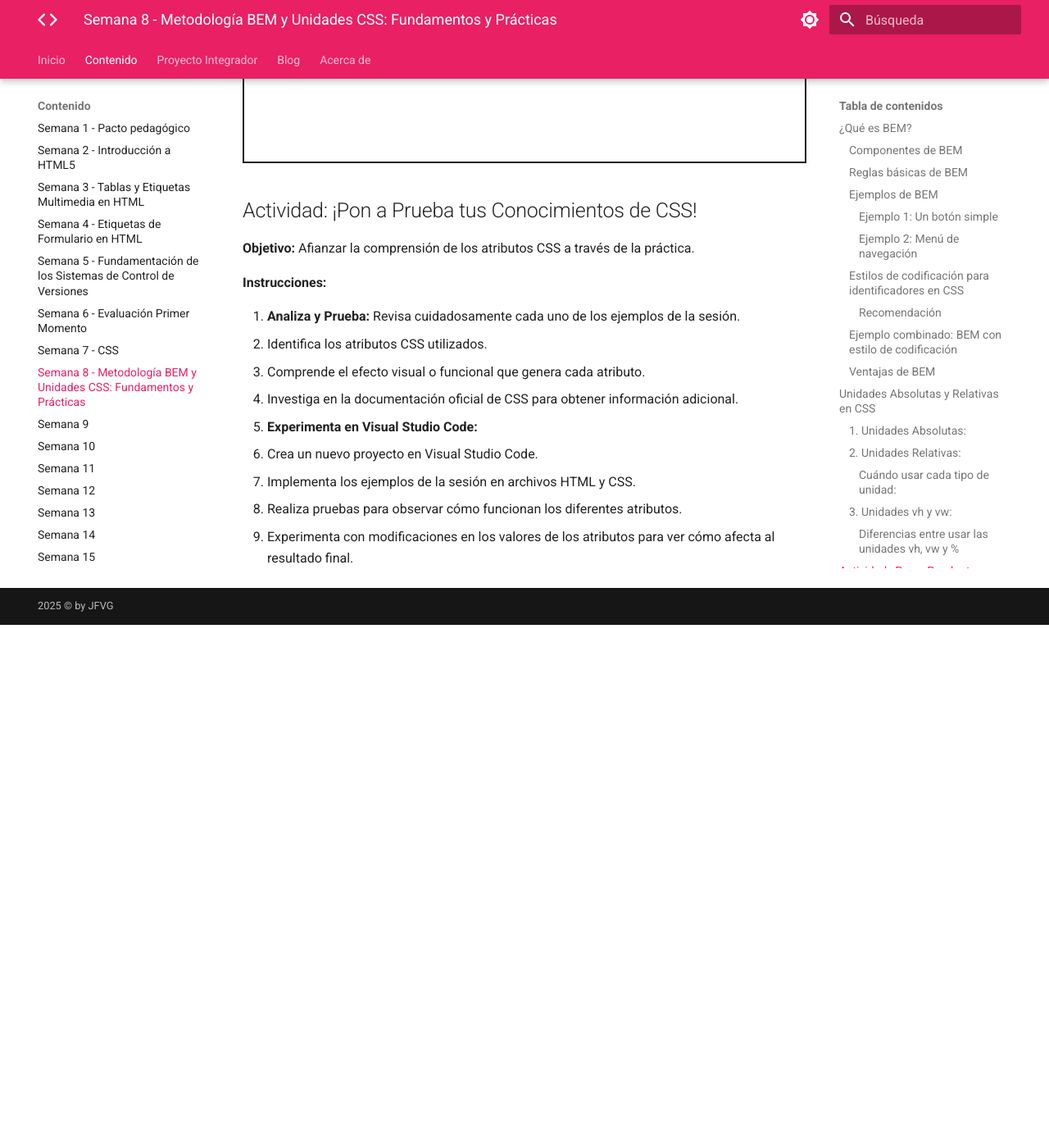
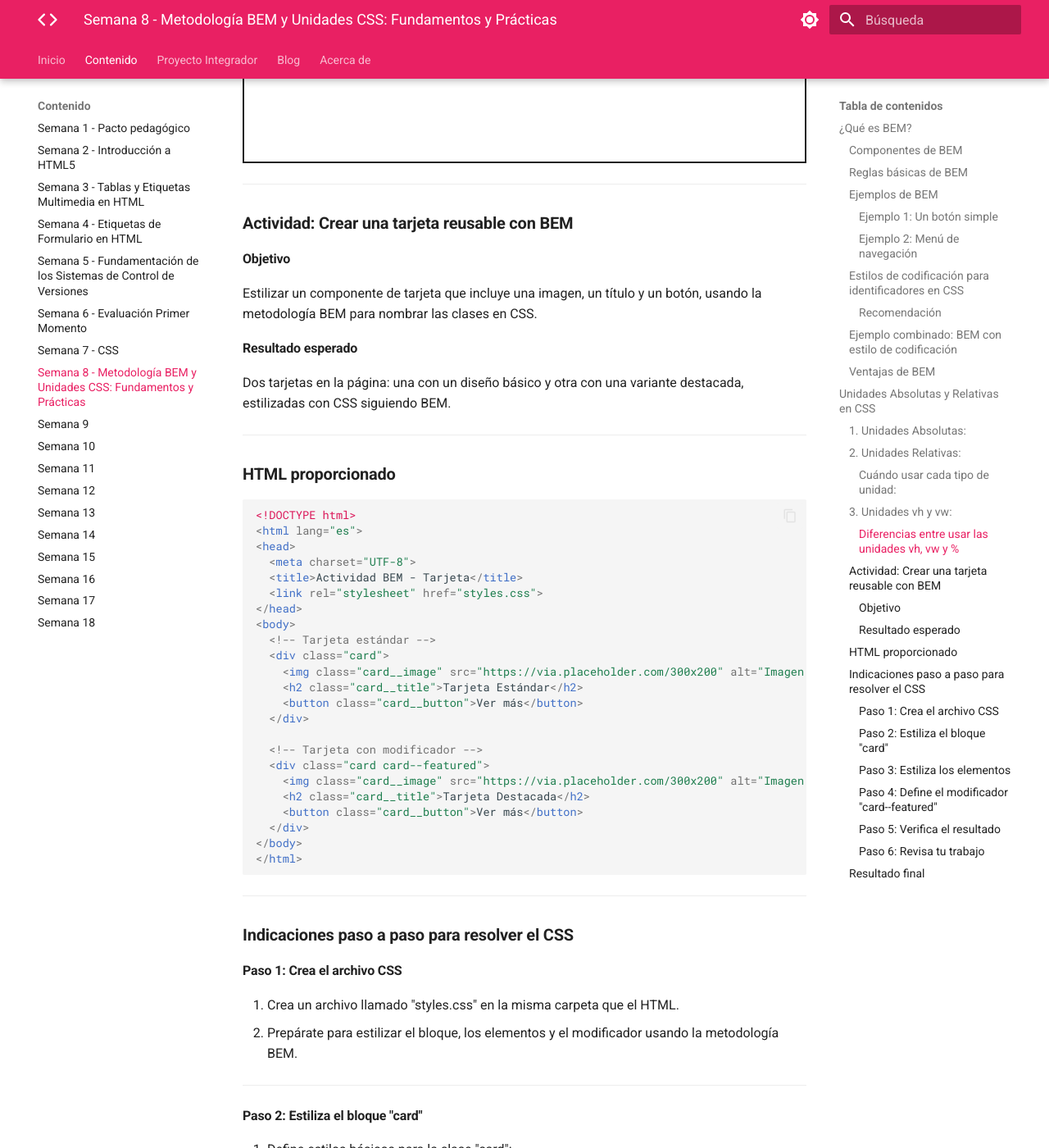
Before and after one commit to jfinfocesde/25ip, an MkDocs documentation site: the page built from docs/content/p8.md, in a window 1280 px wide and 1400 px high, scrolled down 9816 px. Shown: the whole window at 82% size. Built offline with MkDocs 1.6.1 and Material for MkDocs 9.7.7, drawn with Linux system fonts in a browser that asks for light colours; a script that is not in the unit is left out; before the commit the page ends 10578 px from its top, so only the background shows below that; some of the changed text lies outside the part shown.

Commit message:
03-04-2025

````diff
--- a/docs/content/p8.md
+++ b/docs/content/p8.md
@@ -353,18 +353,104 @@ Las unidades `vh`, `vw` y `%` son todas unidades relativas en CSS que se usan pa
 </p>
 <script async src="https://public.codepenassets.com/embed/index.js"></script>
 
-## Actividad: ¡Pon a Prueba tus Conocimientos de CSS!
+---
 
-**Objetivo:** Afianzar la comprensión de los atributos CSS a través de la práctica.
+### **Actividad: Crear una tarjeta reusable con BEM**
 
-**Instrucciones:**
+#### **Objetivo**
+Estilizar un componente de tarjeta que incluye una imagen, un título y un botón, usando la metodología BEM para nombrar las clases en CSS.
 
-1. **Analiza y Prueba:** Revisa cuidadosamente cada uno de los ejemplos de la sesión.
-   - Identifica los atributos CSS utilizados.
-   - Comprende el efecto visual o funcional que genera cada atributo.
-   - Investiga en la documentación oficial de CSS para obtener información adicional.
-2. **Experimenta en Visual Studio Code:**
-   - Crea un nuevo proyecto en Visual Studio Code.
-   - Implementa los ejemplos de la sesión en archivos HTML y CSS.
-   - Realiza pruebas para observar cómo funcionan los diferentes atributos.
-   - Experimenta con modificaciones en los valores de los atributos para ver cómo afecta al resultado final.
+#### **Resultado esperado**
+Dos tarjetas en la página: una con un diseño básico y otra con una variante destacada, estilizadas con CSS siguiendo BEM.
+
+---
+
+### **HTML proporcionado**
+```html
+<!DOCTYPE html>
+<html lang="es">
+<head>
+  <meta charset="UTF-8">
+  <title>Actividad BEM - Tarjeta</title>
+  <link rel="stylesheet" href="styles.css">
+</head>
+<body>
+  <!-- Tarjeta estándar -->
+  <div class="card">
+    <img class="card__image" src="https://via.placeholder.com/300x200" alt="Imagen de ejemplo">
+    <h2 class="card__title">Tarjeta Estándar</h2>
+    <button class="card__button">Ver más</button>
+  </div>
+
+  <!-- Tarjeta con modificador -->
+  <div class="card card--featured">
+    <img class="card__image" src="https://via.placeholder.com/300x200" alt="Imagen destacada">
+    <h2 class="card__title">Tarjeta Destacada</h2>
+    <button class="card__button">Ver más</button>
+  </div>
+</body>
+</html>
+```
+
+---
+
+### **Indicaciones paso a paso para resolver el CSS**
+
+#### **Paso 1: Crea el archivo CSS**
+1. Crea un archivo llamado "styles.css" en la misma carpeta que el HTML.
+2. Prepárate para estilizar el bloque, los elementos y el modificador usando la metodología BEM.
+
+---
+
+#### **Paso 2: Estiliza el bloque "card"**
+1. Define estilos básicos para la clase "card":
+   - Establece un ancho fijo (por ejemplo, 300 píxeles).
+   - Añade un borde visible (como 1 píxel sólido de color gris).
+   - Incluye espaciado interno (padding) y externo (margin).
+   - Asegúrate de que las tarjetas se muestren en línea (usa display inline-block o similar).
+
+---
+
+#### **Paso 3: Estiliza los elementos**
+1. Para la clase "card__image":
+   - Haz que la imagen ocupe todo el ancho del contenedor.
+   - Redondea las esquinas ligeramente.
+2. Para la clase "card__title":
+   - Define un tamaño de fuente legible (como 20 píxeles).
+   - Añade un color oscuro y algo de margen superior e inferior.
+3. Para la clase "card__button":
+   - Establece un color de fondo (como azul).
+   - Usa texto blanco, un borde redondeado y un tamaño de padding cómodo.
+
+---
+
+#### **Paso 4: Define el modificador "card--featured"**
+1. Añade estilos para la clase "card--featured":
+   - Cambia el color del borde (por ejemplo, a naranja).
+   - Modifica el fondo para que sea diferente (como un tono claro).
+2. Ajusta los elementos dentro de la tarjeta destacada si es necesario:
+   - Cambia el color del título para que combine con el modificador.
+   - Modifica el color del botón para que sea coherente con el diseño destacado.
+
+---
+
+#### **Paso 5: Verifica el resultado**
+1. Guarda el archivo CSS y abre el HTML en un navegador.
+2. Confirma que:
+   - La primera tarjeta tiene un diseño básico (borde gris, botón azul, etc.).
+   - La segunda tarjeta muestra la variante destacada (borde y fondo diferentes).
+3. Asegúrate de que la imagen, el título y el botón estén bien alineados en ambas tarjetas.
+
+---
+
+#### **Paso 6: Revisa tu trabajo**
+1. Verifica que las clases sigan BEM:
+   - Bloque: "card".
+   - Elementos: "card__image", "card__title", "card__button".
+   - Modificador: "card--featured".
+2. Asegúrate de que el diseño sea claro y las dos tarjetas se diferencien visualmente.
+
+---
+
+### **Resultado final**
+Deberás tener un archivo "styles.css" que estilice las dos tarjetas del HTML: una básica y otra destacada, usando nombres de clases según BEM y estilos que las hagan funcionales y atractivas. ¡Manos a la obra!
````
